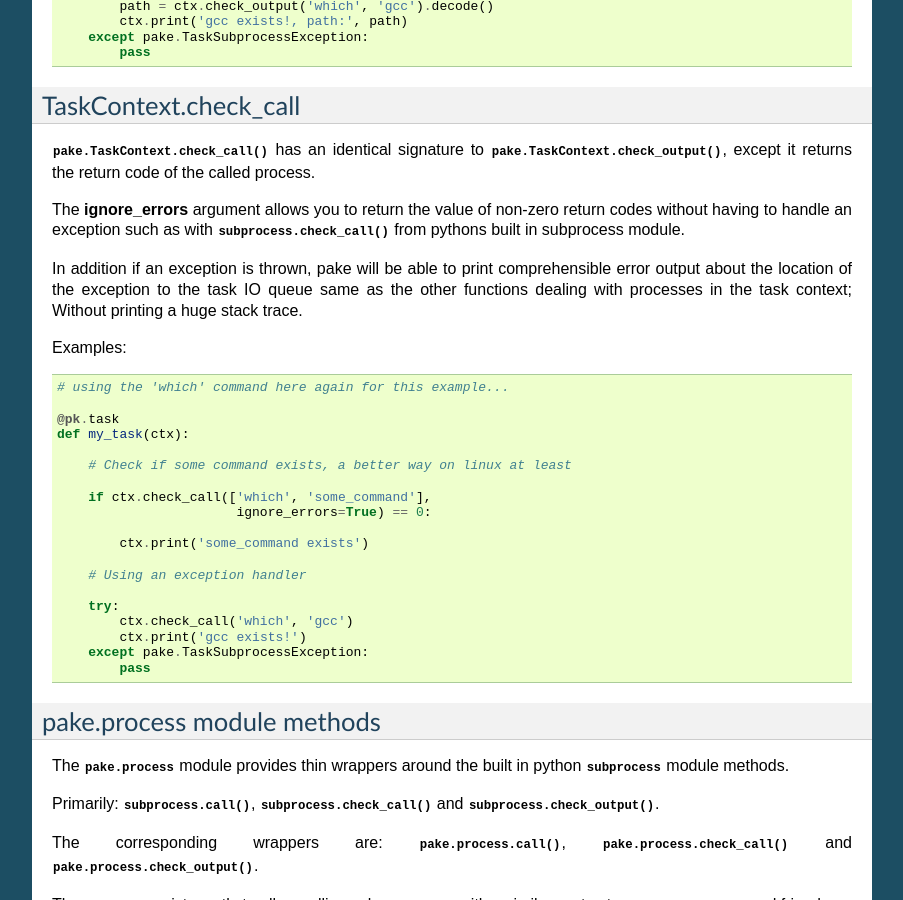
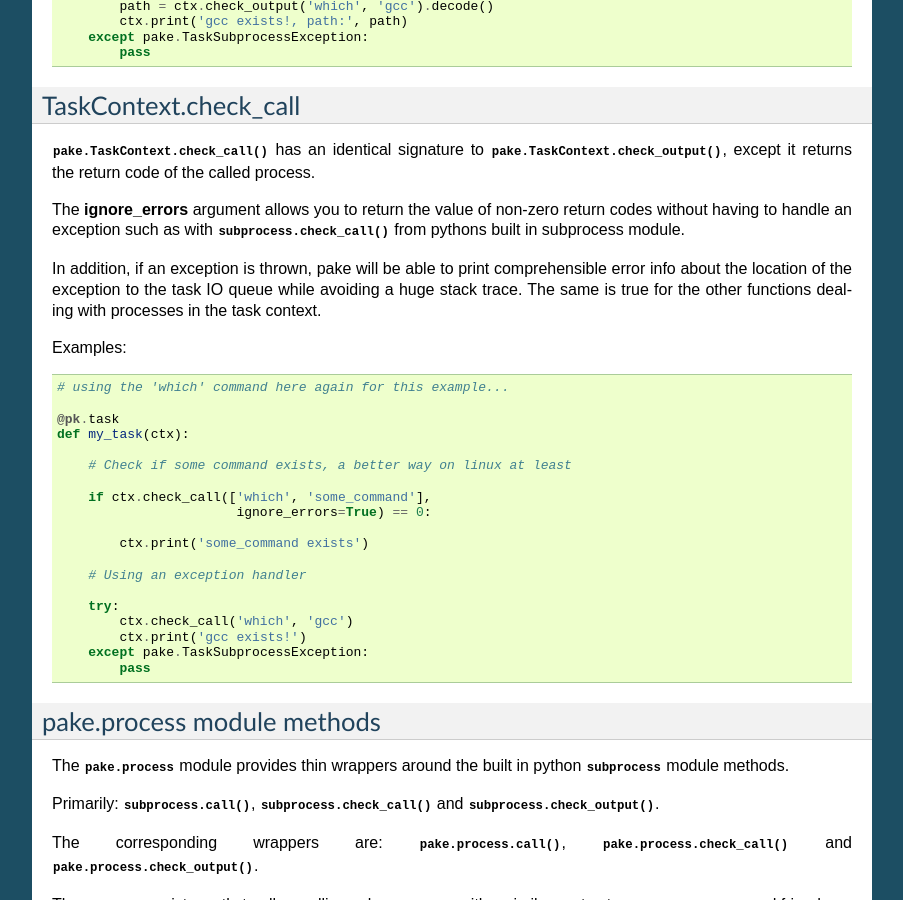
Before and after one commit to Teriks/pake, a Sphinx documentation site: the page built from docs/source/subprocess.rst, in a window 1280 px wide and 900 px high, scrolled down 2268 px. Shown: the whole window, without its empty margins (198-1101 px from the left). Built offline with Sphinx 7.4.7, drawn with Linux system fonts in a browser that asks for light colours.

Commit message:
Documentation amendment in subprocess.rst, rewording

```diff
--- a/docs/source/subprocess.rst
+++ b/docs/source/subprocess.rst
@@ -163,9 +163,9 @@ The **ignore_errors** argument allows you to return the value of non-zero return
 having to handle an exception such as with :py:meth:`subprocess.check_call` from pythons built
 in subprocess module.
 
-In addition if an exception is thrown, pake will be able to print comprehensible error output
-about the location of the exception to the task IO queue same as the other functions dealing
-with processes in the task context;  Without printing a huge stack trace.
+In addition, if an exception is thrown, pake will be able to print comprehensible error info
+about the location of the exception to the task IO queue while avoiding a huge stack trace.
+The same is true for the other functions dealing with processes in the task context.
 
 
 Examples:
```
